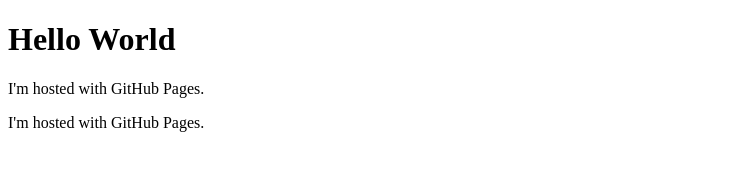
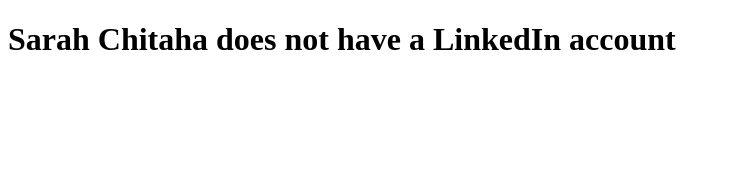
Before and after one commit to chitahadoesnothavesocialmedia/chitahadoesnothavesocialmedia.github.io, a plain HTML site: page index.html in a window 1280 px wide. Shown: the whole page, without its empty margins (0-731 px from the left). Drawn offline with Linux system fonts and the light colour scheme.

Commit message:
Update index.html

```diff
--- a/index.html
+++ b/index.html
@@ -1,8 +1,6 @@
 <!DOCTYPE html>
 <html>
 <body>
-<h1>Hello World</h1>
-<p>I'm hosted with GitHub Pages.</p>
-<p>I'm hosted with GitHub Pages.</p>
+<h1>Sarah Chitaha does not have a LinkedIn account</h1>
 </body>
 </html>
```
